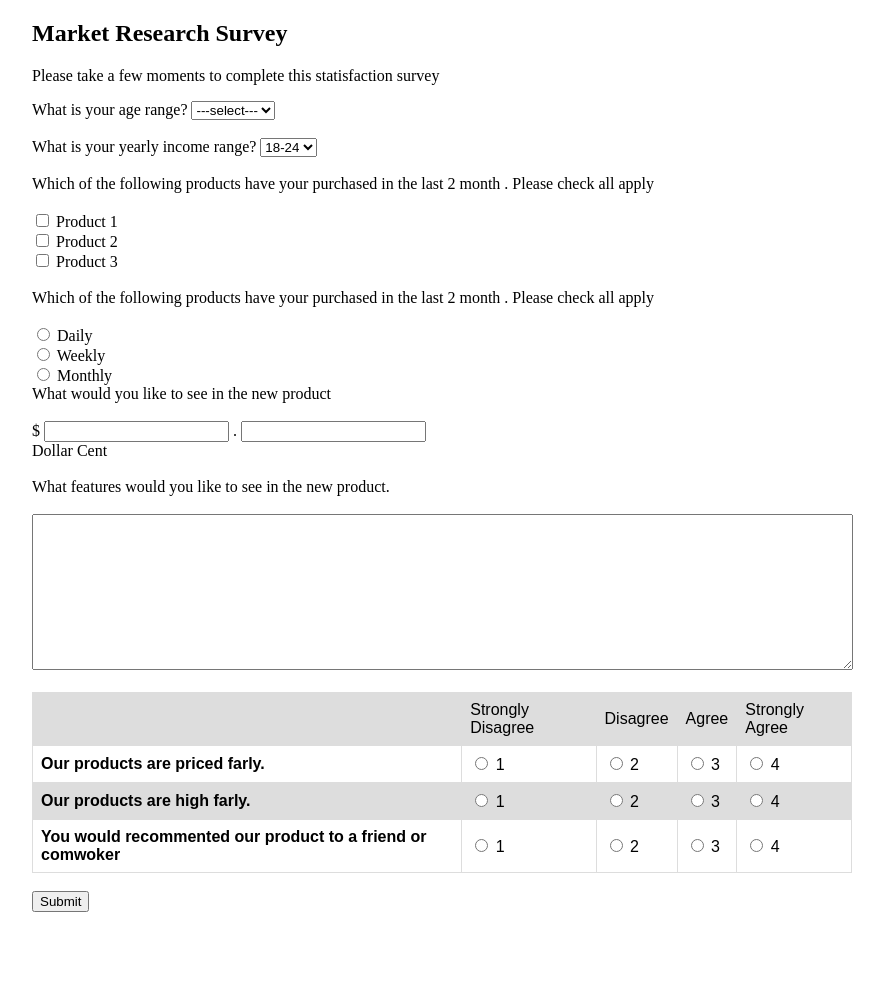
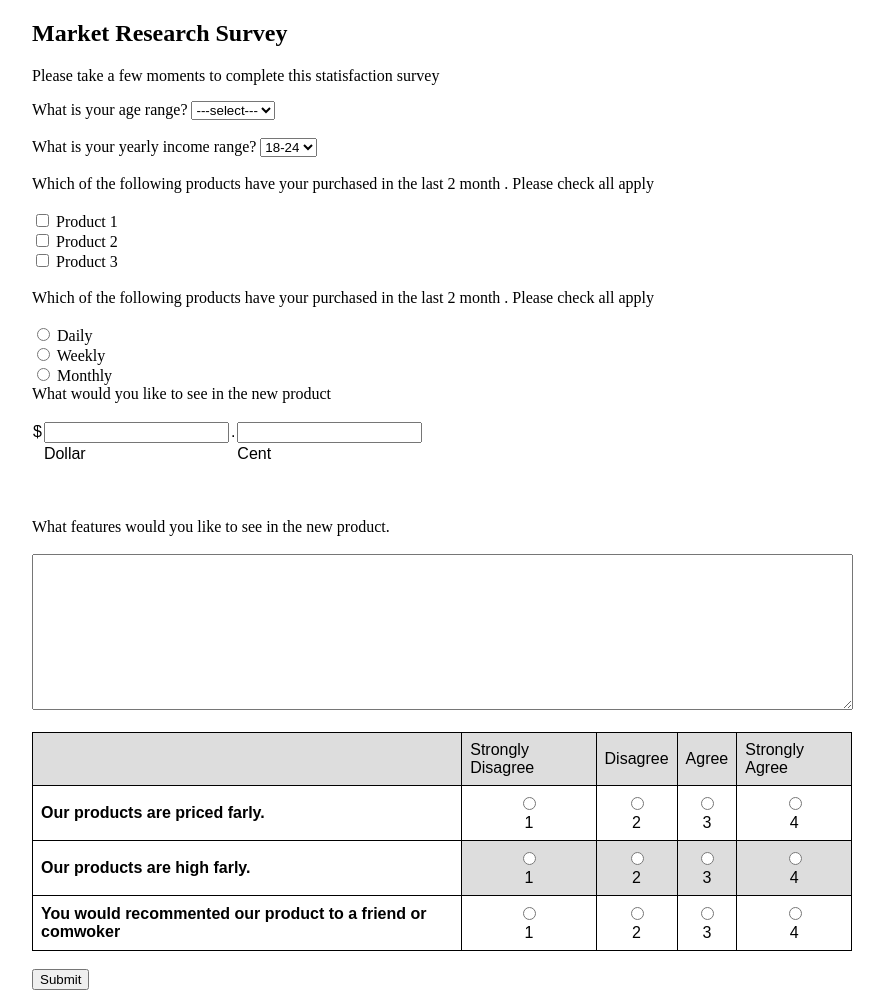
Before and after one commit to tranxuyen08/Java-FullStack-FrontEnd-Basic, a plain HTML site: page ex02.html in a window 1280 px wide. Shown: the whole page, without its empty margins (183-1067 px from the left). Before the commit the page ends 912 px from the top, so only its background shows below. Drawn offline with Linux system fonts and the light colour scheme.

Commit message:
update ex02

```diff
--- a/ex02.html
+++ b/ex02.html
@@ -7,9 +7,6 @@
   <meta name="viewport" content="width=device-width, initial-scale=1.0">
   <title>Document</title>
 </head>
-<style>
-
-</style>
 <body style="width: 1150px;">
   <section style="width: 850px;margin: 0 auto; display: block;">
     <h1>Market Research Survey</h1>
@@ -63,13 +60,21 @@
       <label for="">What would you like to see in the new product</label>
       <br>
       <br>
-      <label for="">$</label>
-      <input type="number" name="dollar" id="">
-      <label for="">.</label>
-      <input type="number" name="cent" id="">
+      <table class="table-money">
+        <tr>
+          <td><label for="">$</label></td>
+          <td><input type="number" name="dollar" id=""></td>
+          <td><label for="">.</label></td>
+          <td><label for=""><input type="number" name="cent" id=""></label></td>
+        </tr>
+        <tr>
+          <td></td>
+          <td><label for="">Dollar</label></td>
+          <td></td>
+          <td><label for="">Cent</label></td>
+        </tr>
+      </table>
       <br>
-      <label for="">Dollar</label>
-      <label for="">Cent</label>
       <br>
       <br>
       <label for="">What features would you like to see in the new product.</label>
@@ -78,7 +83,7 @@
       <textarea name="" id="" cols="100" rows="10"></textarea>
       <br>
       <br>
-      <table style="width: 820px;">
+      <table class="box-table" style="width: 820px;">
         <tr>
           <td></td>
           <td>Strongly Disagree</td>
@@ -88,21 +93,25 @@
         </tr>
         <tr>
           <th>Our products are priced farly.</th>
-          <td>
+          <td style="text-align: center;">
             <form action="">
               <input type="radio" name="radio1" id="">
+              <br>
               <label for="">1</label>
           </td>
-          <td>
+          <td style="text-align: center;">
             <input type="radio" name="radio1" id="">
+            <br>
             <label for="">2</label>
           </td>
-          <td>
+          <td style="text-align: center;">
             <input type="radio" name="radio1" id="">
+            <br>
             <label for="">3</label>
           </td>
-          <td>
+          <td style="text-align: center;">
             <input type="radio" name="radio1" id="">
+            <br>
             <label for="">4</label>
           </td>
     </form>
@@ -110,20 +119,24 @@
     <tr>
       <th>Our products are high farly.</th>
       <form action="">
-        <td>
+        <td style="text-align: center;">
           <input type="radio" name="radio2" id="">
+          <br>
           <label for="">1</label>
         </td>
-        <td>
+        <td style="text-align: center;">
           <input type="radio" name="radio2" id="">
+          <br>
           <label for="">2</label>
         </td>
-        <td>
+        <td style="text-align: center;">
           <input type="radio" name="radio2" id="">
+          <br>
           <label for="">3</label>
         </td>
-        <td>
+        <td style="text-align: center;">
           <input type="radio" name="radio2" id="">
+          <br>
           <label for="">4</label>
         </td>
       </form>
@@ -131,20 +144,24 @@
     <tr>
       <th>You would recommented our product to a friend or comwoker</th>
       <form action="">
-        <td>
+        <td style="text-align: center;">
           <input type="radio" name="radio3" id="">
+          <br>
           <label for="">1</label>
         </td>
-        <td>
+        <td style="text-align: center;">
           <input type="radio" name="radio3" id="">
+          <br>
           <label for="">2</label>
         </td>
-        <td>
+        <td style="text-align: center;">
           <input type="radio" name="radio3" id="">
+          <br>
           <label for="">3</label>
         </td>
-        <td>
+        <td style="text-align: center;">
           <input type="radio" name="radio3" id="">
+          <br>
           <label for="">4</label>
         </td>
       </form>
@@ -167,13 +184,20 @@
     border-collapse: collapse;
     width: 100%;
   }
-
-  td,
+.table-money td , th {
+  border: none;
+  background-color: white;
+}
+.table-money{
+  width: 100px;
+}
+  .box-table td,
   th {
-    border: 1px solid #dddddd;
+    border: 1px solid ;
     text-align: left;
     padding: 8px;
   }
+
   tr:nth-child(odd) {
     background-color: #dddddd;
   }
```
